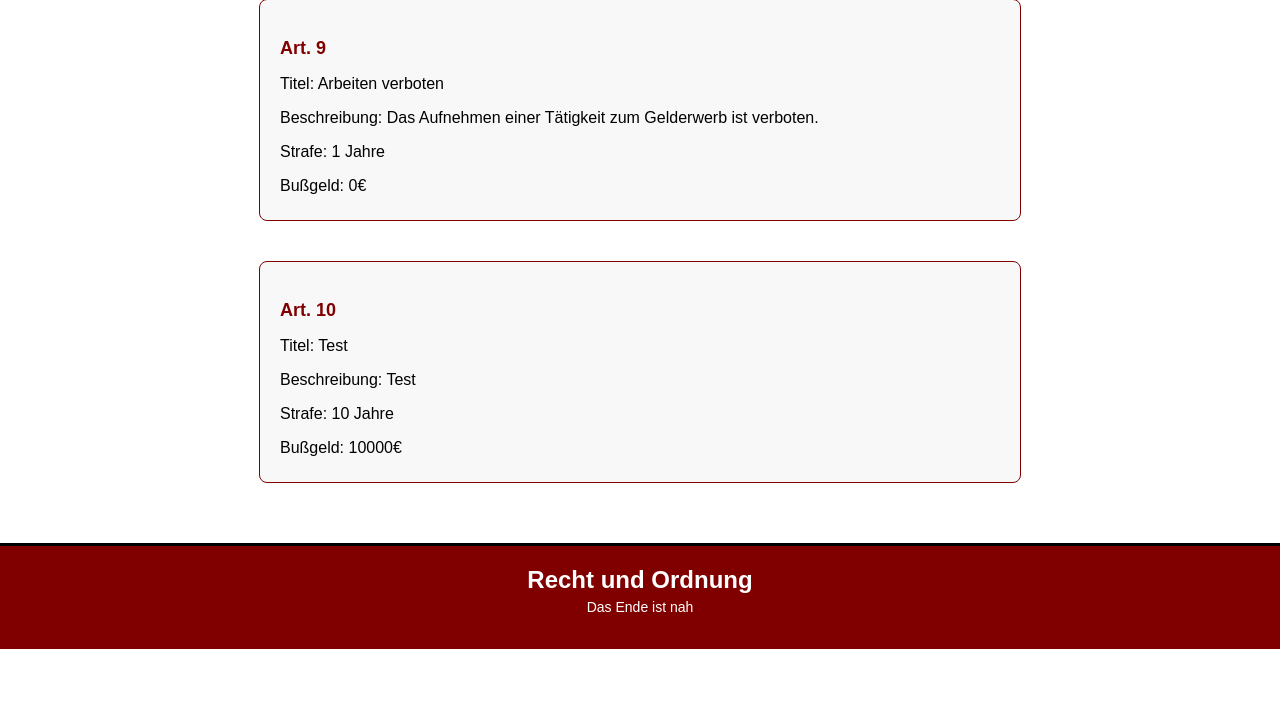
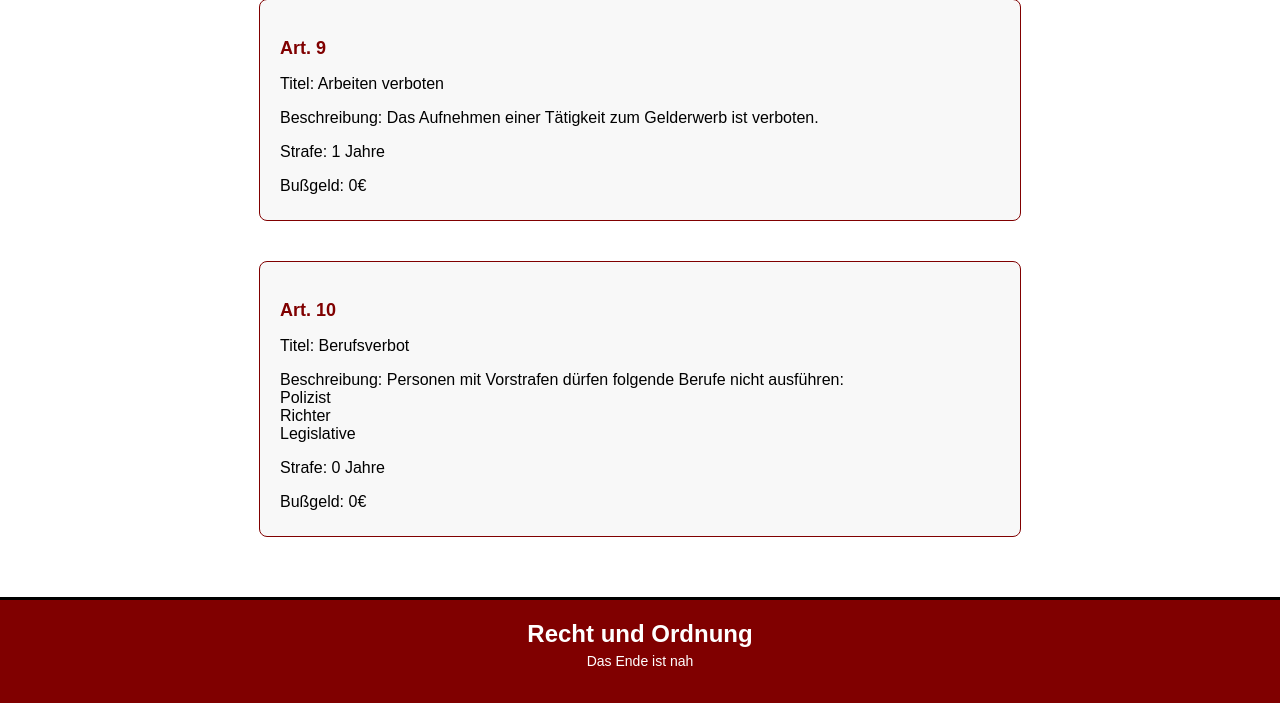
Before and after one commit to MariusMattes/Der-Staat, a Django app: page /ro/gesetze in a window 1280 px wide. Shown: the part 2262-2965 px from the top of the page. Before the commit the page ends 2911 px from the top, so only its background shows below. Run offline with Django 5.2, Linux system fonts and the light colour scheme.

Commit message:
Gesetze können jetzt per Schnittstelle werte zurückgeben

```diff
--- a/Recht_Ordnung/urls.py
+++ b/Recht_Ordnung/urls.py
@@ -35,7 +35,7 @@ urlpatterns = [
     path("ro/gesetze/erstellen", views.gesetzErlassen, name="gesetzErlassen"),
     path("ro/gesetze/entwurf/<int:gesetz_id>", views.gesetzFreigeben, name="gesetzFreigeben"),
     path("ro/vorstrafen_api/<str:buerger_id>", views.vorstrafen_api, name="vorstrafen_api"),
-
+    path("ro/gesetz_api/<int:gesetz_id>", views.gesetz_api, name="gesetz_api"),
 ]
 
 """
--- a/rechtApp/static/datenbank/gesetze.xml
+++ b/rechtApp/static/datenbank/gesetze.xml
@@ -65,9 +65,14 @@
   </gesetz>
   <gesetz>
     <id>10</id>
-    <titel>Test</titel>
-    <beschreibung>Test</beschreibung>
-    <bussgeld>10000</bussgeld>
-    <strafe>10</strafe>
+    <titel>Berufsverbot</titel>
+    <beschreibung>Personen mit Vorstrafen dürfen folgende Berufe nicht ausführen:</beschreibung>
+    <api_relevant>
+      <wert>Polizist</wert>
+      <wert>Richter</wert>
+      <wert>Legislative</wert>
+    </api_relevant>
+    <bussgeld>0</bussgeld>
+    <strafe>0</strafe>
   </gesetz>
 </gesetze>
--- a/rechtApp/templates/rechtApp/gesetze.html
+++ b/rechtApp/templates/rechtApp/gesetze.html
@@ -16,7 +16,15 @@
             <div class="karteDivCLASS">
                 <p class="inhaltNummerDivCLASS">Art. {{ gesetz.id }}</p>
                 <p class="inhaltDivCLASS">Titel: {{ gesetz.titel }}</p>
-                <p class="inhaltDivCLASS">Beschreibung: {{ gesetz.beschreibung }}</p>
+                <p class="inhaltDivCLASS">
+                    Beschreibung: {{ gesetz.beschreibung }}
+                    {% if gesetz.api_relevant %}
+                        <br>
+                        {% for wert in gesetz.api_relevant %}
+                            {{ wert }}<br>
+                        {% endfor %}
+                    {% endif %}
+                </p>
                 <p class="inhaltDivCLASS">Strafe: {{ gesetz.strafe }} Jahre</p>
                 <p class="inhaltDivCLASS">Bußgeld: {{ gesetz.bussgeld }}€</p>
             </div>
--- a/rechtApp/views.py
+++ b/rechtApp/views.py
@@ -258,13 +258,24 @@ def ladeGesetze():
     root = tree.getroot()
 
     gesetze_liste = []
+    #A
     for gesetz in root.xpath('//gesetz'):
+        api_el = gesetz.find('api_relevant')
+        api_werte = [] #wenn es das el nicht geben soltle = leere liste
+        if api_el is not None:
+            api_werte = [
+                wert_el.text
+                for wert_el in api_el.findall('wert')
+                if wert_el.text
+            ]
+
         gesetze_liste.append({
             'id': gesetz.find('id').text,
             'titel': gesetz.find('titel').text,
             'beschreibung': gesetz.find('beschreibung').text,
             'strafe': gesetz.find('strafe').text,
             'bussgeld': gesetz.find('bussgeld').text,
+            'api_relevant': api_werte,
         })
 
     return gesetze_liste
@@ -596,3 +607,21 @@ def vorstrafen_api(request, buerger_id):
         "hat_vorstrafen": False,
         "vorstrafen": []
     })
+
+#A
+def gesetz_api(request, gesetz_id):
+    gesetze = ladeGesetze()
+
+    for gesetz in gesetze:
+        if gesetz.get("id") == str(gesetz_id):
+            api_werte = gesetz.get("api_relevant", [])
+            return JsonResponse({
+                "gesetz_id": gesetz.get("id"),
+                "titel": gesetz.get("titel"),
+                "werte": api_werte,
+            }, status = 200)
+
+    return JsonResponse({
+        "fehler": "Gesetz nicht gefunden",
+        "gesetz_id": str(gesetz_id),
+    }, status=404)
```
Also changed, not shown: db.sqlite3.
